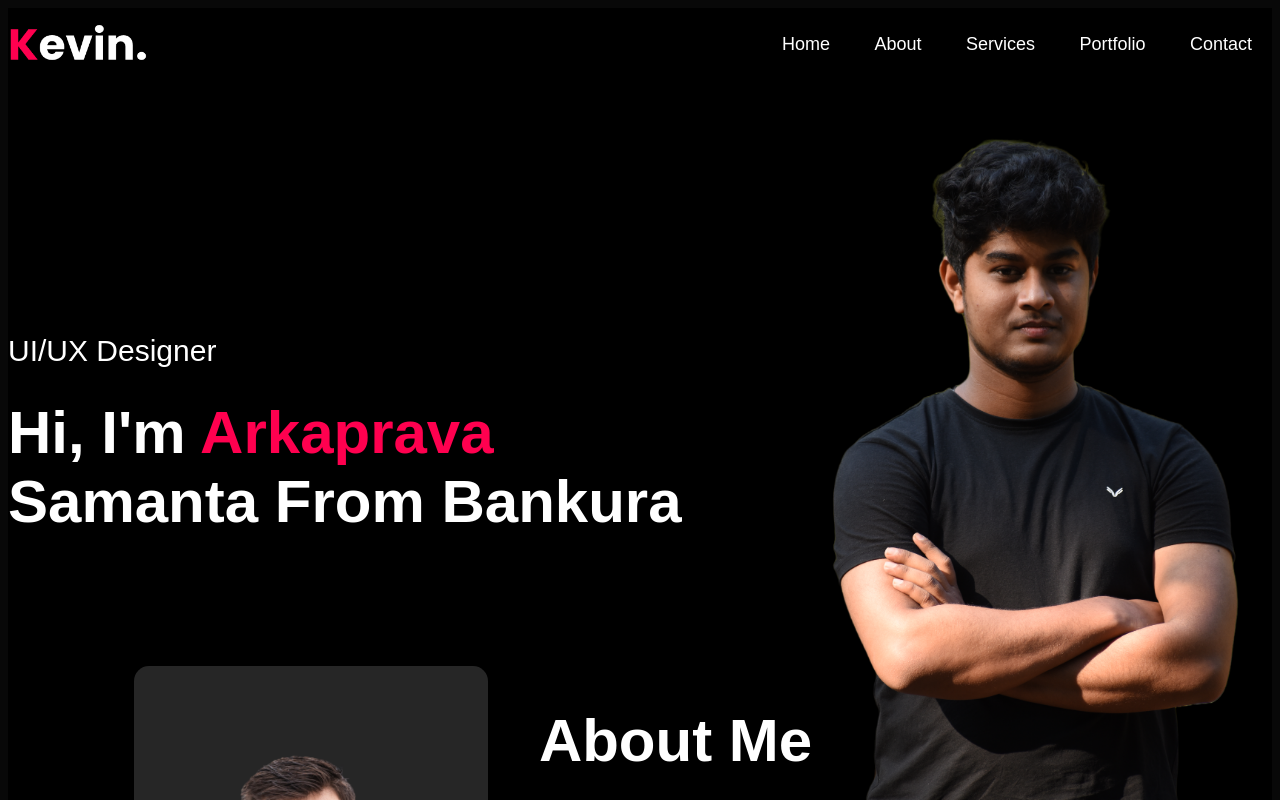
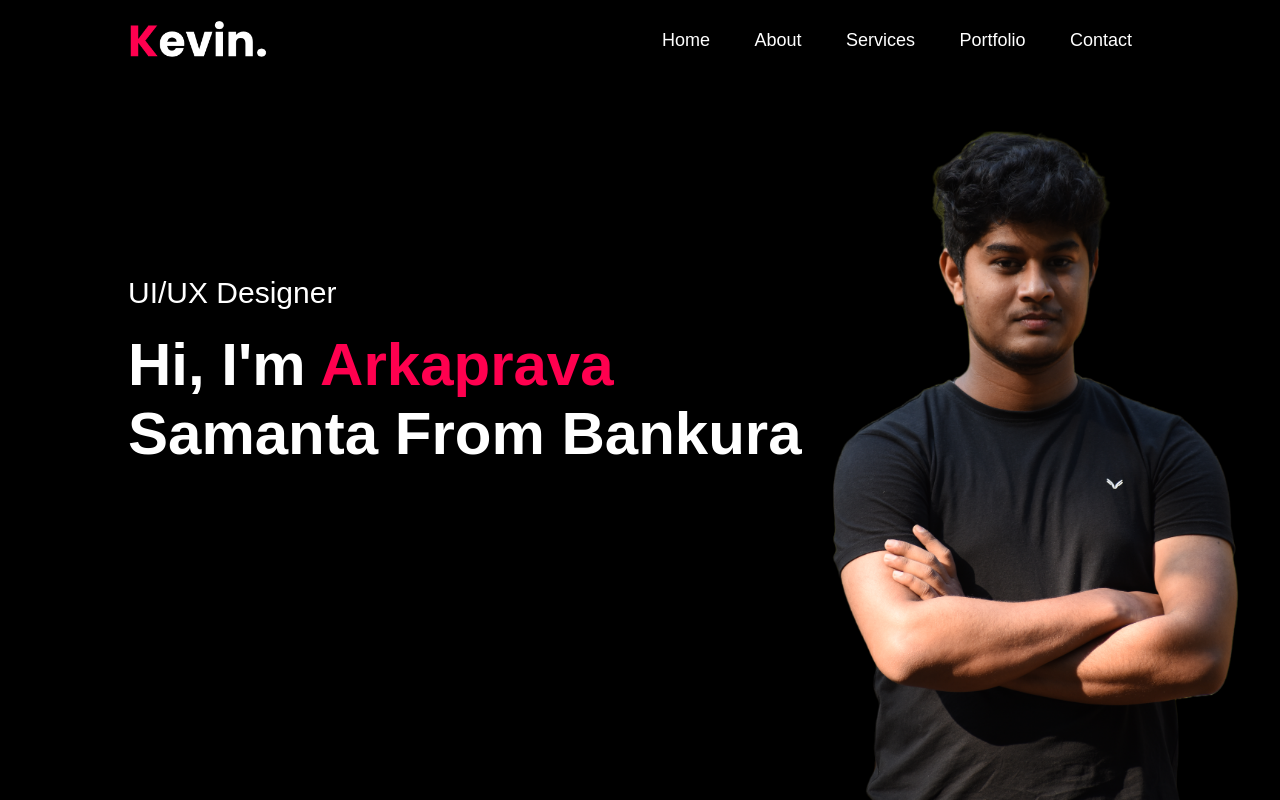
Before and after one commit to arkaprava18/Portf, a plain HTML site: page index.html in a window 1280 px wide. Shown: the top 800 px of the page. Drawn offline with Linux system fonts and the light colour scheme.

Commit message:
fix this margin problem

```diff
--- a/index.html
+++ b/index.html
@@ -15,9 +15,9 @@
 <body>
   <!-- Backgroumd image -->
   <div id="header">
-    <div class="contaner">
+    <div class="container">
       <nav>
-        <img src="images/logo.png" class="logo" />
+        <img src="images/logo.png" class="logo">
 
         <!-- Nev bar -->
         <ul id="sidemenu">
@@ -32,8 +32,9 @@
       </nav>
       <div class="header-text">
         <p>UI/UX Designer</p>
-        <h1>Hi, I'm <span>Arkaprava</span> <br />Samanta From Bankura</h1>
+        <h1>Hi, I'm <span>Arkaprava</span> <br>Samanta From Bankura</h1>
       </div>
+    </div>
     </div>
 
     <!-- about me -->
--- a/style.css
+++ b/style.css
@@ -1,5 +1,5 @@
 *{
-    margin: 1;
+    margin: 0;
     padding: 0;
     font-family: 'poppins', sans-serif;
     box-sizing: border-box;
```
